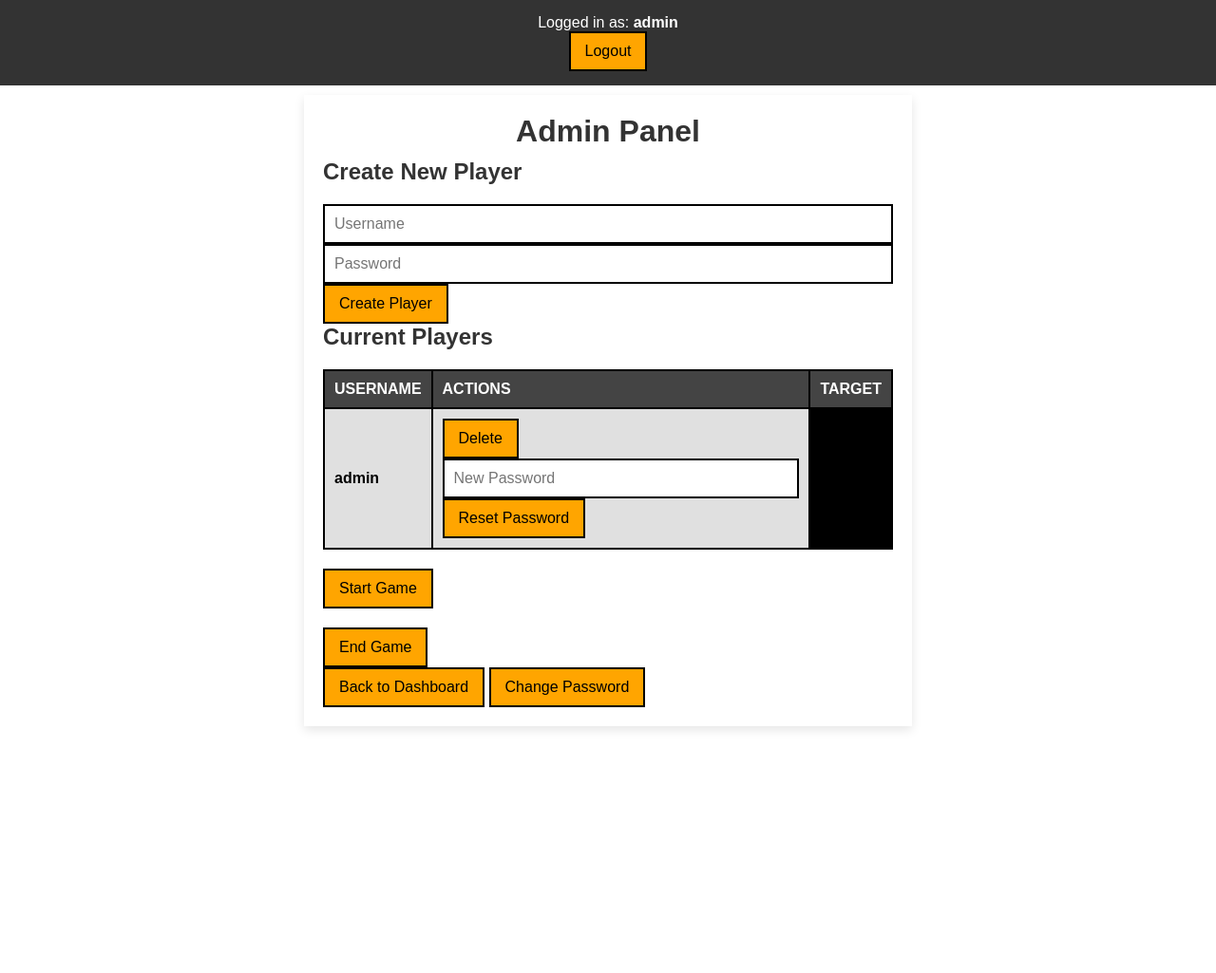
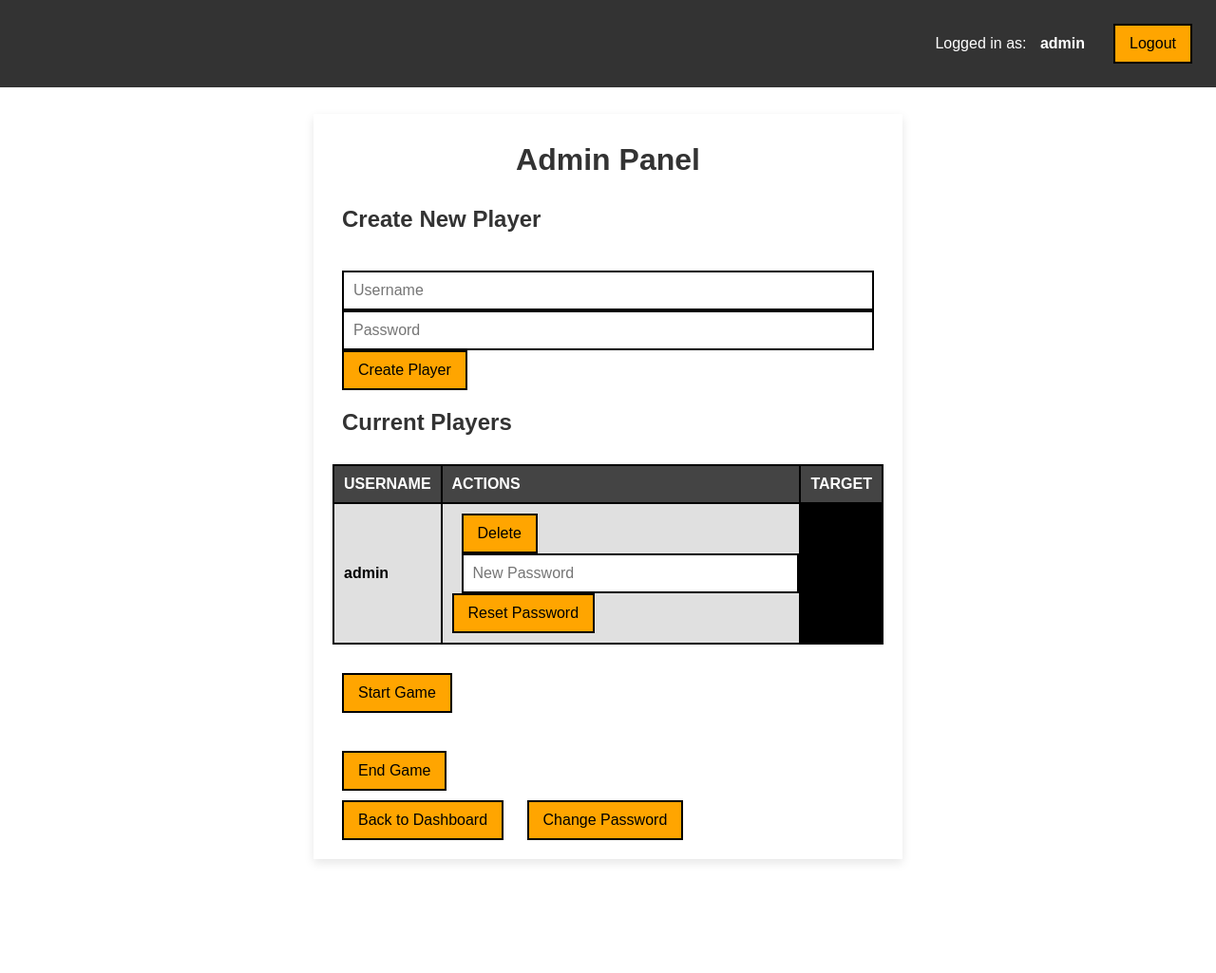
Before and after one commit to a-842/assassin, a Flask app: page /admin in a window 1280 px wide. Shown: the whole page at 95% size. Before the commit the page ends 769 px from the top, so only its background shows below. Run offline with Flask 3, Linux system fonts and the light colour scheme; a user stored in the database is signed in; data comes from the database, SQL or seed files in the repository; data that the repository does not hold is empty.

Commit message:
added padding

```diff
--- a/static/styles/main.css
+++ b/static/styles/main.css
@@ -1,7 +1,7 @@
 /* Reset default margins and paddings */
 * {
     margin: 0;
-    padding: 0;
+    padding: 10px;
     box-sizing: border-box;
     font-family: Arial, sans-serif;
 }
@@ -11,12 +11,24 @@ nav {
     width: 100%;
     background: #333;
     color: white;
-    padding: 15px 0;
-    text-align: center;
+    padding: 15px;
     position: fixed;
     top: 0;
     left: 0;
     z-index: 1000;
+    display: flex;
+    justify-content: flex-end;
+    align-items: center;
+}
+
+nav ul {
+    list-style: none;
+    display: flex;
+    gap: 15px;
+}
+
+nav ul li {
+    display: inline;
 }
 
 /* Page content container */
@@ -58,9 +70,6 @@ table {
 table, th, td {
     border: 2px solid black;
     text-align: left;
-}
-
-th, td {
     padding: 10px;
     font-weight: bold;
 }
```
